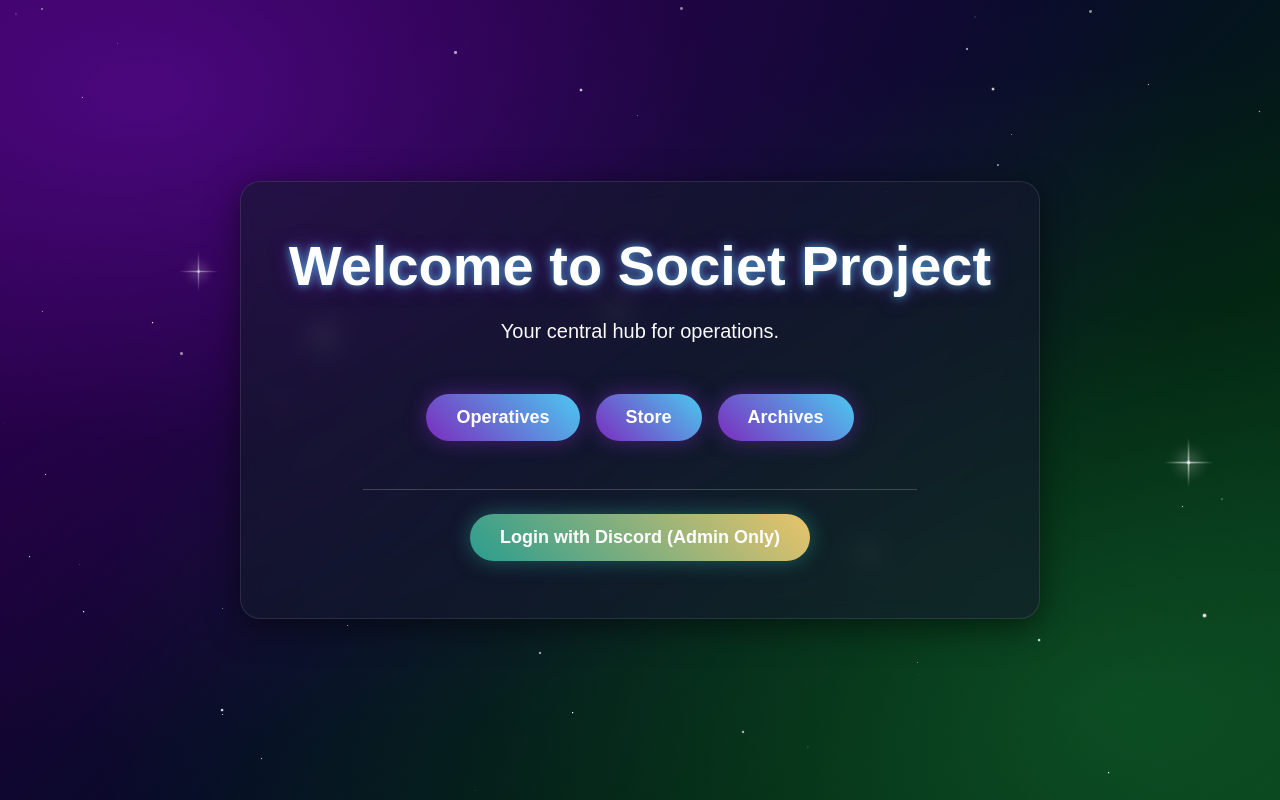
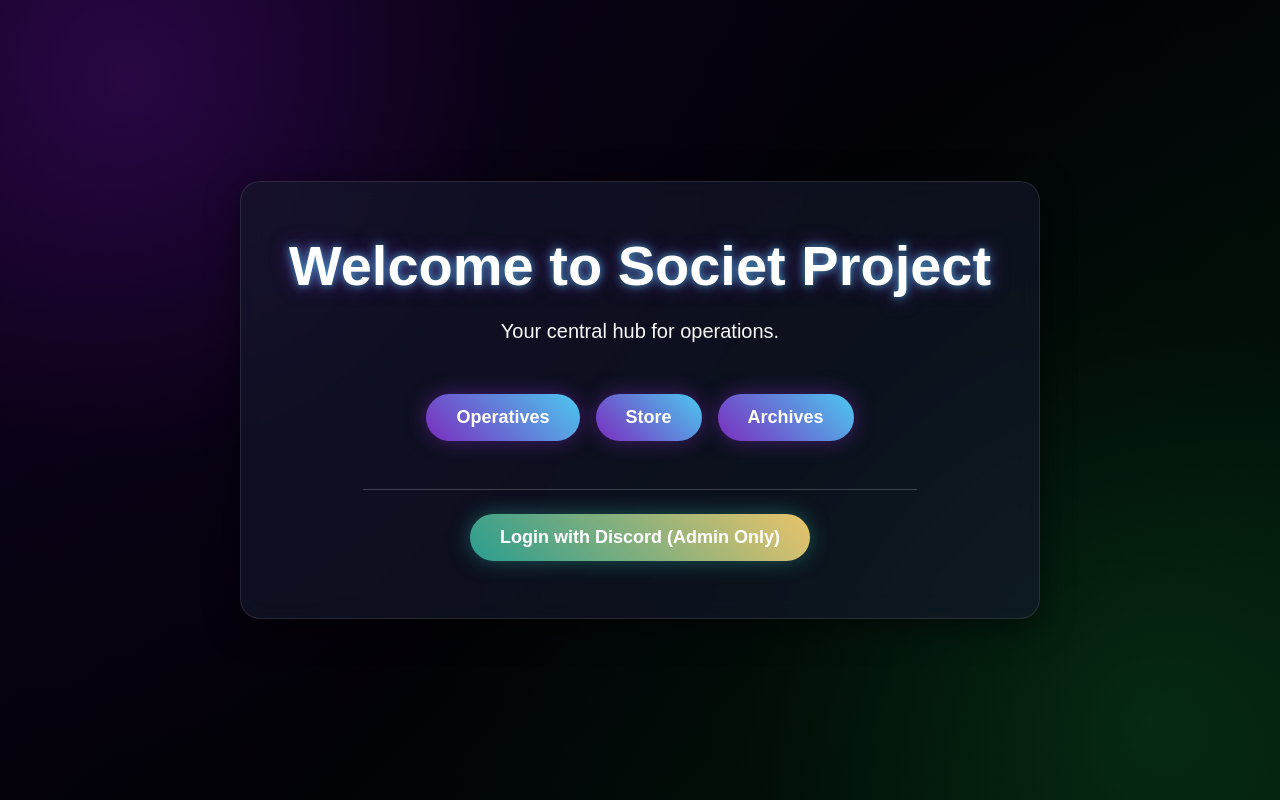
Before and after one commit to sunlinko-anito/Societ.bot_discord.py, a Flask app: template templates/index.html in a window 1280 px wide. Run offline with Flask 3, Linux system fonts and the light colour scheme; the template is opened without the code that fills it, so the values that code supplies are empty.

Commit message:
Update style.css

```diff
--- a/static/css/style.css
+++ b/static/css/style.css
@@ -1,37 +1,39 @@
 /* =========================================
-   1. พื้นหลัง ( Background - โทนเข้มเป๊ะตามภาพ )
+   1. พื้นหลังมืดลึก (ดึงค่าสีจากภาพเป๊ะๆ)
    ========================================= */
 html {
-    min-height: 100%;
+    height: 100%;
+    background-color: #03020a !important; /* บังคับพื้นหลังชั้นนอกสุดให้ดำมืด */
 }
 
 body {
     margin: 0;
-    min-height: 100vh; /* ยืดให้เต็มหน้าจอเสมอไม่ว่าเนื้อหาจะน้อยแค่ไหน */
+    min-height: 100vh;
 
-    /* ถอดรหัสเฉดสีเข้มตรงตามภาพตัวอย่าง 100% */
+    /* 1. ใส่แผ่นฟิล์มดำโปร่งแสง 35% ทับชั้นบนสุดเพื่อดึงความสว่างลง
+       2. บีบวงแสงเรืองม่วง/เขียวให้แคบลง ไม่ให้แผ่กว้างจนจ้าเกินไป
+       3. ใช้เฉดสีมืดลึก (#120124 -> #03020a -> #01140a) */
     background:
-        /* แสงเรืองม่วงเข้มมุมซ้ายบน */
-        radial-gradient(ellipse at 12% 12%, rgba(106, 13, 173, 0.55) 0%, rgba(53, 5, 99, 0.3) 35%, transparent 65%),
-        /* แสงเรืองเขียวเข้มมุมขวาล่าง */
-        radial-gradient(ellipse at 88% 88%, rgba(16, 94, 43, 0.65) 0%, rgba(6, 54, 23, 0.35) 40%, transparent 65%),
-        /* ฐานสีหลักแนวทแยง 135 องศา (ม่วงมืด -> น้ำเงินกรมท่าลึก -> เขียวมืด) */
+        linear-gradient(rgba(0, 0, 0, 0.35), rgba(0, 0, 0, 0.35)),
+        radial-gradient(circle at 10% 10%, rgba(92, 16, 150, 0.6) 0%, rgba(35, 4, 61, 0.2) 28%, transparent 50%),
+        radial-gradient(circle at 90% 90%, rgba(12, 82, 36, 0.65) 0%, rgba(4, 38, 16, 0.2) 30%, transparent 52%),
         linear-gradient(135deg,
-            #2d004d 0%,
-            #1e003b 22%,
-            #070b28 48%,
-            #021f11 75%,
-            #073b1a 100%
+            #17012e 0%,
+            #0b011c 20%,
+            #03020a 50%,
+            #01140a 80%,
+            #032611 100%
         ) !important;
 
-    background-color: #070b28 !important;
-    background-attachment: fixed !important; /* ล็อกสีไม่ให้ขยับเวลาเลื่อนหน้า */
-    background-repeat: no-repeat !important; /* ป้องกันการวนซ้ำเป็นชั้นๆ */
-    background-size: cover !important;       /* ขยายสีให้ครอบคลุมเต็มพื้นที่ */
+    background-color: #03020a !important;
+    background-attachment: fixed !important;
+    background-repeat: no-repeat !important;
+    background-size: cover !important;
     color: white;
     font-family: sans-serif;
     overflow-x: hidden;
 }
+
 
 /* =========================================
    2. ระบบดวงดาว (Stars & Sky)
```
